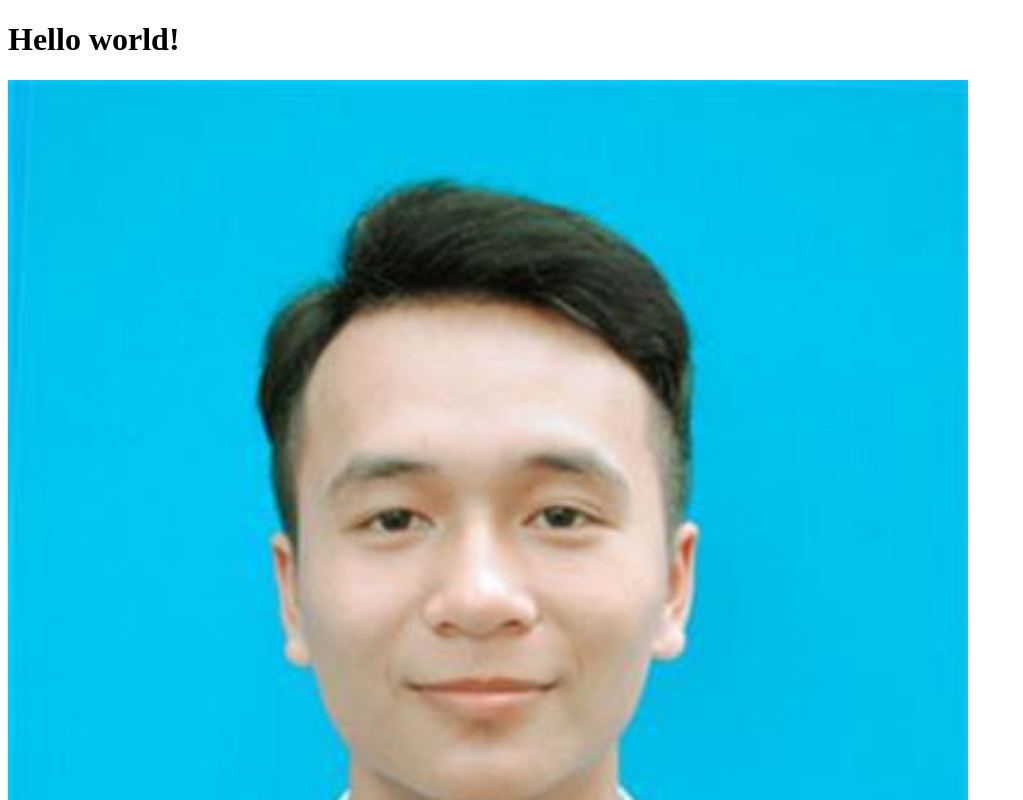
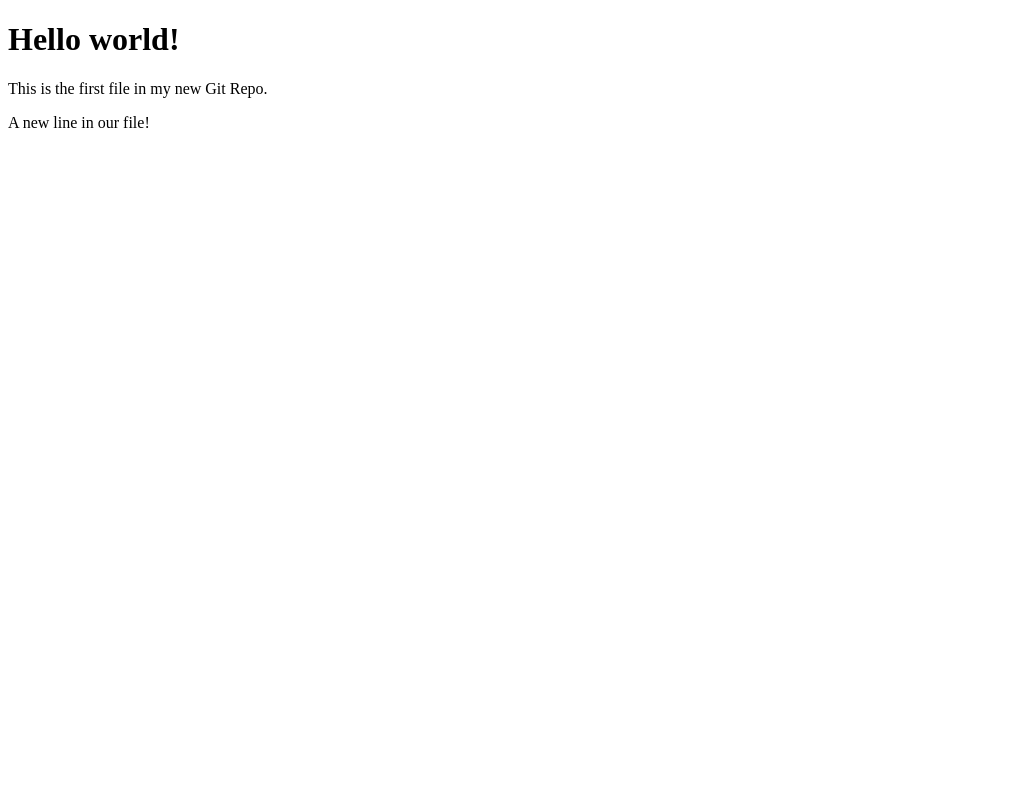
Before and after one commit to huyITY/hello-world, a plain HTML site: page index.html in a window 1280 px wide. Shown: the top 800 px of the page, without its empty margins (0-1023 px from the left). Drawn offline with Linux system fonts and the light colour scheme.

Commit message:
updated index.html with emergency fix

```diff
--- a/index.html
+++ b/index.html
@@ -8,9 +8,7 @@
   </head>
   <body>
     <h1>Hello world!</h1>
-    <div><img src="./123.png" alt="Hello World from Space"
-      style="width:100%;max-width:960px"></div>
-      <p>This is the first file in my new Git Repo.</p>
-      <p>A new line in our file!</p>
+    <p>This is the first file in my new Git Repo.</p>
+    <p>A new line in our file!</p>
   </body>
 </html>
```
